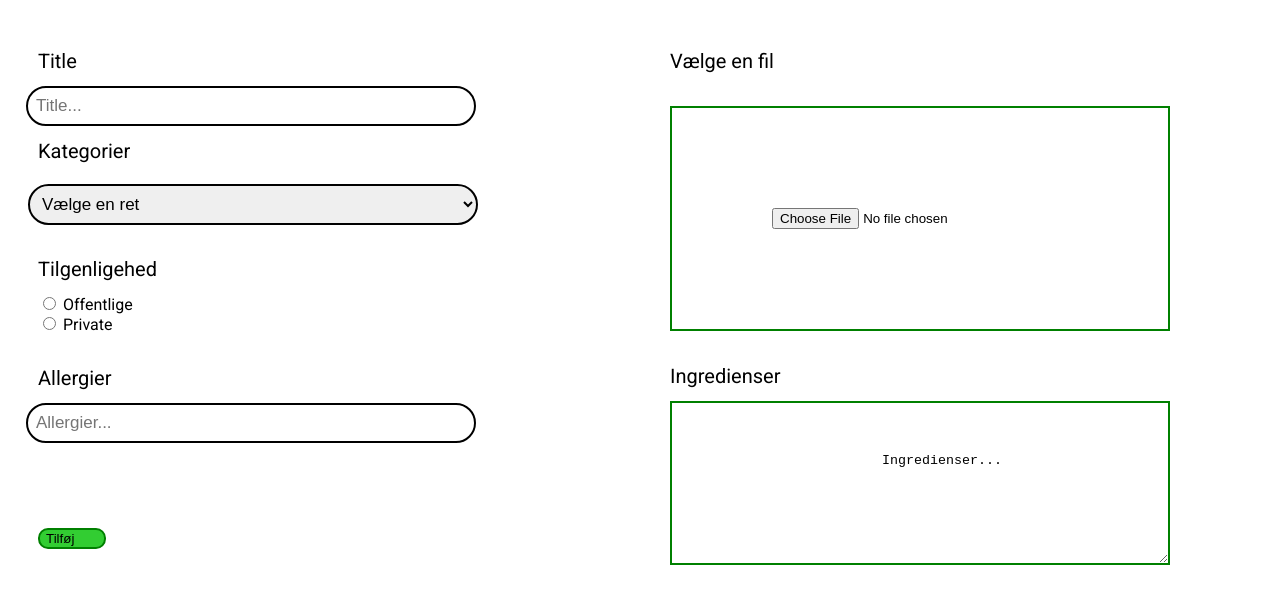
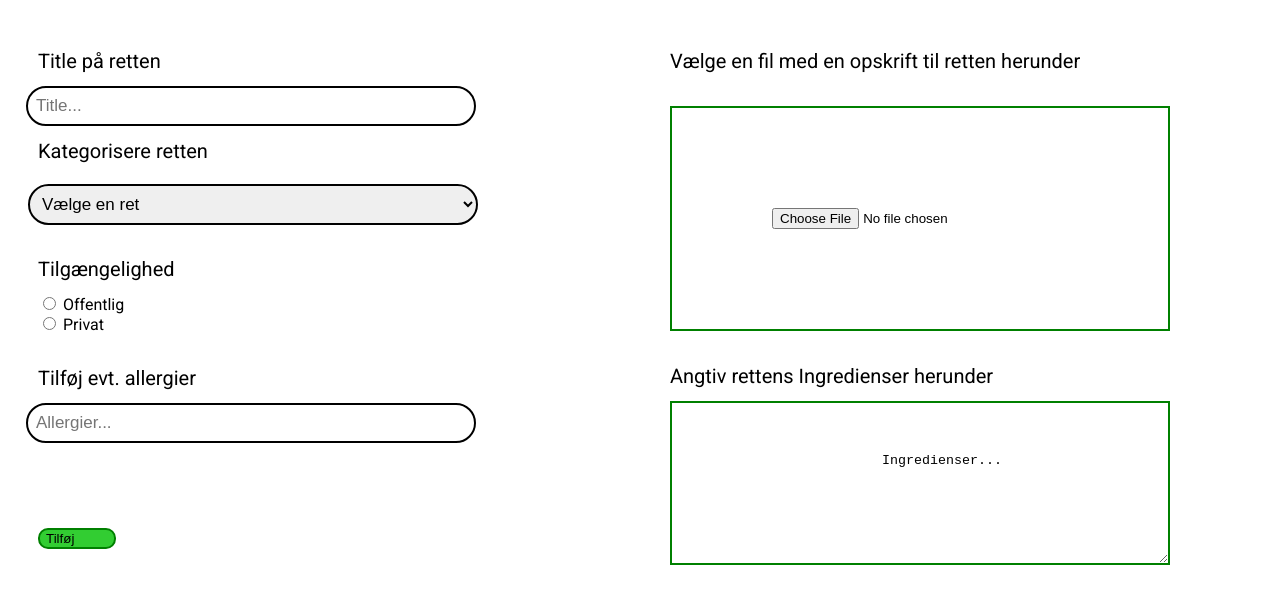
Before and after one commit to niko579a/Teknologi-eksamen, a plain HTML site: page addFood.html in a window 1280 px wide. Shown: the part 155-758 px from the top of the page. Drawn offline with Linux system fonts and the light colour scheme.

Commit message:
ændringer i tilføj ret

```diff
--- a/addFood.html
+++ b/addFood.html
@@ -29,12 +29,12 @@
         <div class="column">
             <div.a class="titleBox">
                 <span>
-                <label for="title"> Title</label><br>
+                <label for="title"> Title på retten</label><br>
                 <input type="text" placeholder="Title..." maxlength="50" size="50">
                 <span style="display:inline-block; width: 15px;"></span>
             </div.a>
             <div class="selectBox">
-                <label for="categories"> Kategorier</label><br>
+                <label for="categories"> Kategorisere retten</label><br>
                 <select name="categories" id="categories">
                     <option value="choose a dish" >Vælge en ret</option>
                     <option value="mexican dishes">Mexicanske retter</option>
@@ -45,15 +45,15 @@
                 </select><br><br>
             </div>
             <div class="radioMark">
-                <label for="availabilitytext"> Tilgenligehed</label><br>
+                <label for="availabilitytext"> Tilgængelighed</label><br>
 
                 <input type="radio" id="availability1" name="availability" value="Offentlige">
-                <label for="availability"> Offentlige</label><br>
+                <label for="availability"> Offentlig</label><br>
 
                 <input type="radio" id="availability2" name="availability" value="Private">
-                <label for="availability"> Private</label><br><br>
+                <label for="availability"> Privat</label><br><br>
 
-                <label for="allergies"> Allergier</label><br>
+                <label for="allergies"> Tilføj evt. allergier</label><br>
                 <input type="text" placeholder="Allergier..." maxlength="50" size="70">
             </div>
 
@@ -66,11 +66,11 @@
         <div class="column">
              <!-- upload fil/picture-->
             <div class="picInput">
-                <label for="choose a fil"> Vælge en fil</label><br>
+                <label for="choose a fil"> Vælge en fil med en opskrift til retten herunder</label><br>
                 <input type="file" id="myFile" name="filename">
             </div>
             <div class="textBox">
-                <label for="choose a fil"> Ingredienser</label><br>
+                <label for="choose a fil"> Angtiv rettens Ingredienser herunder</label><br>
                 <textarea name="boxText" rows="4" cols="50" style="max-height:280px;">
                     Ingredienser...
                 </textarea><br>
--- a/css/addFood.css
+++ b/css/addFood.css
@@ -166,7 +166,7 @@
 .uploadButton button[type="button"]{
     position: relative;
     left: 20px;
-    padding-right: 30px;
+    padding-right: 40px;
     margin-top: 85px;
     border-radius: 10px;
     border: 2px solid green;
```
